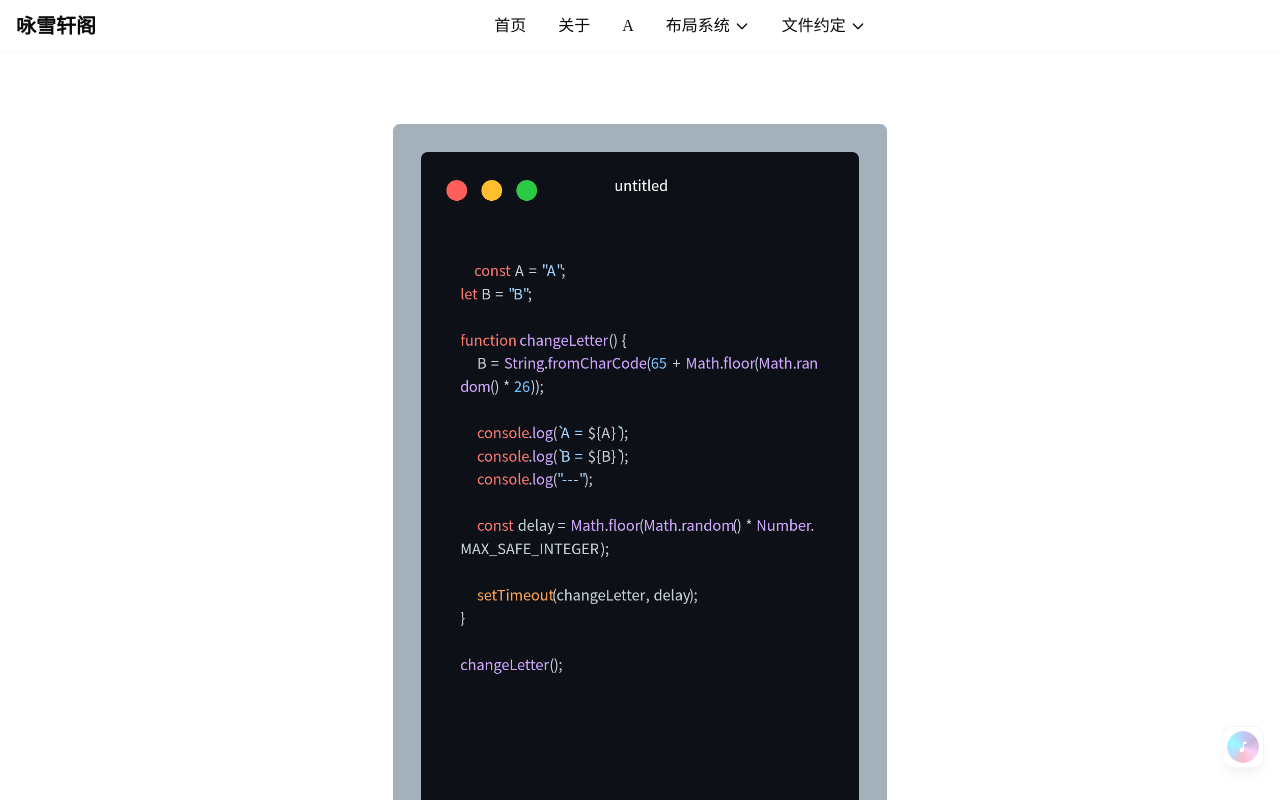
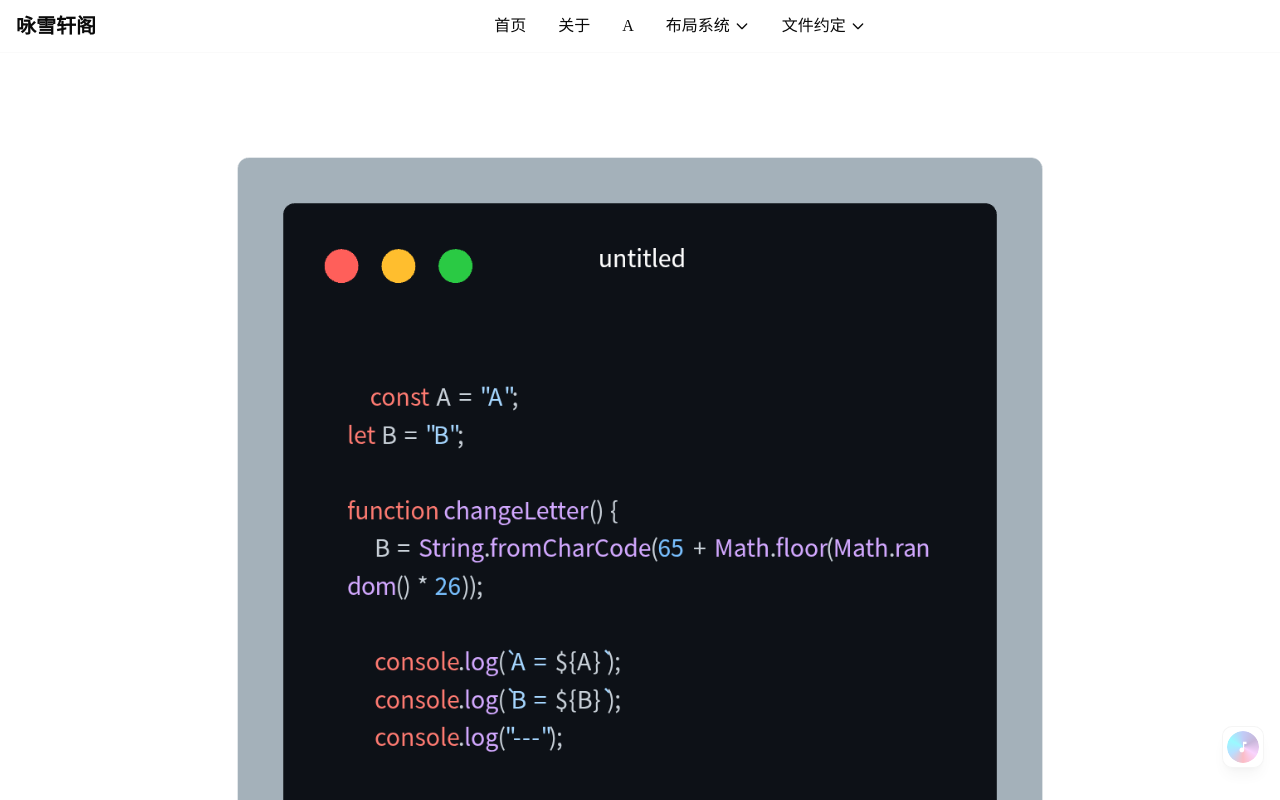
Before and after one commit to weiyuhl/next-app-router, a Next.js app: page /code-snap in a window 1280 px wide. Shown: the top 800 px of the page. Built offline with nearby package versions, Linux system fonts and the light colour scheme.

Commit message:
优化代码截图页面：移除标题和阴影效果，保持简洁的自适应图片显示

```diff
--- a/src/app/code-snap/page.tsx
+++ b/src/app/code-snap/page.tsx
@@ -1,14 +1,13 @@
 export default function CodeSnapPage() {
   return (
-    <div className="min-h-screen bg-background text-foreground flex items-center justify-center p-4">
-      <div className="max-w-full max-h-full">
+    <div className="container mx-auto px-4 py-8">
+      <div className="flex justify-center">
         <img
           src="/Code_snap.png"
           alt="Code Snap"
-          className="max-w-full h-auto object-contain"
-          style={{ maxWidth: '1200px', maxHeight: '800px' }}
+          className="w-full max-w-4xl h-auto object-contain"
         />
       </div>
     </div>
-  );
+  )
 }
```
